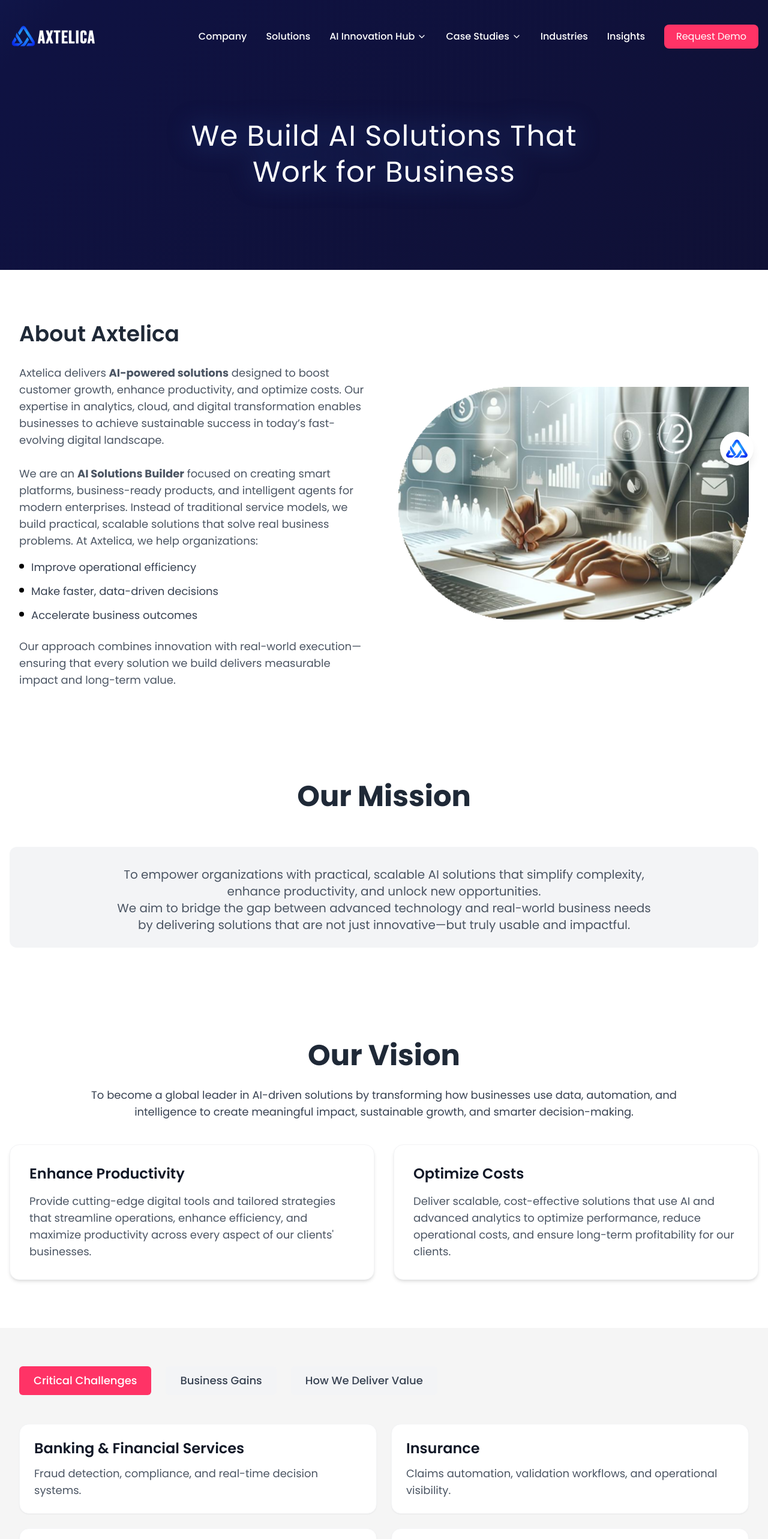
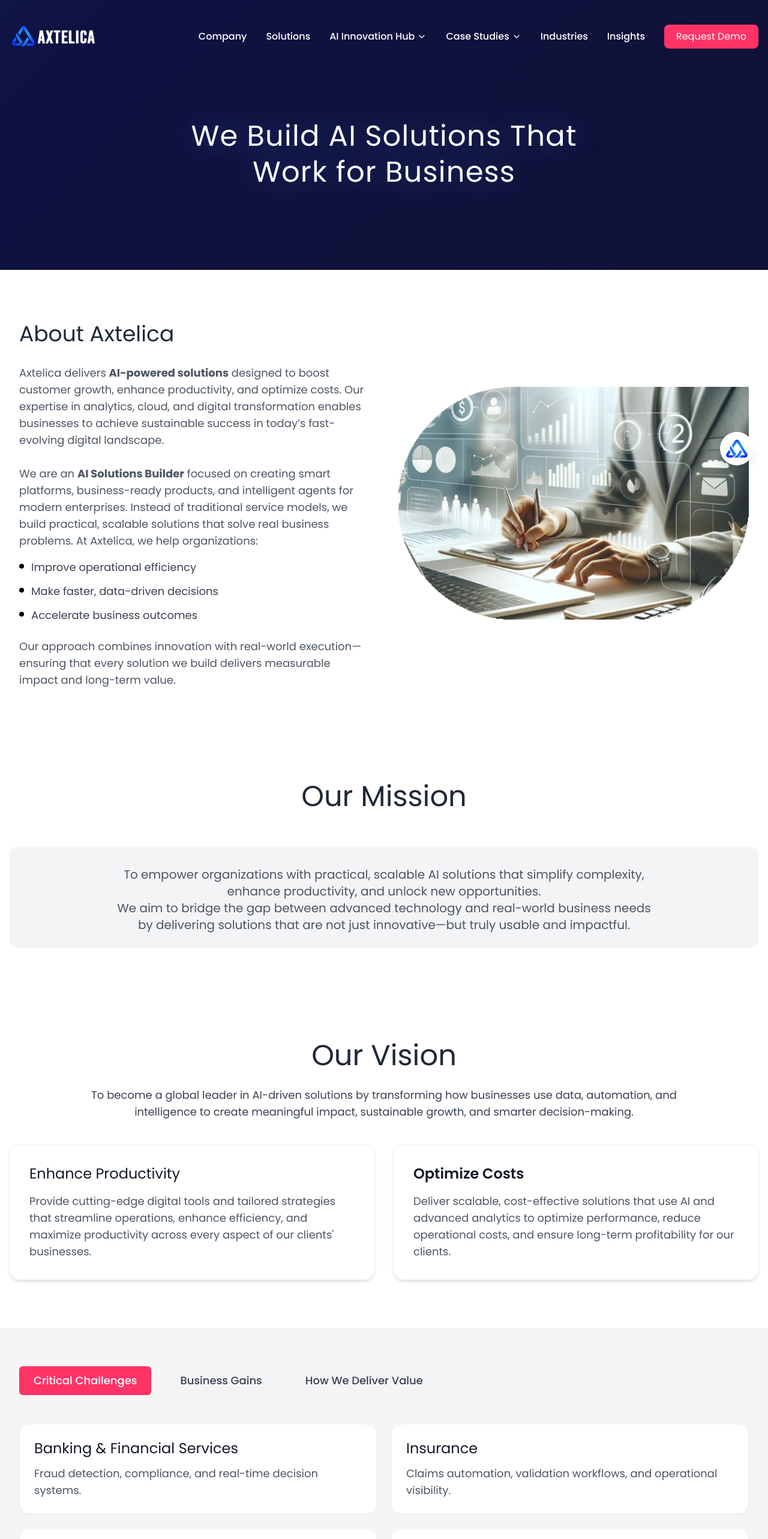
Before and after one commit to Hariomruhela/axtelica, a React (Create React App) app: page /about in a window 1280 px wide. Shown: the top 2566 px of the page at 60% size. Built offline with nearby package versions, Linux system fonts and the light colour scheme.

Commit message:
remove all font bold

```diff
--- a/src/components/AboutSection.js
+++ b/src/components/AboutSection.js
@@ -67,7 +67,7 @@
           whileInView="show"
           viewport={{ once: true }}
         >
-          <h2 className="text-[clamp(20px,4vw,36px)] font-poppins font-semibold mb-4 sm:mb-6">
+          <h2 className="text-[clamp(20px,4vw,36px)] font-poppins  mb-4 sm:mb-6">
             About Axtelica
           </h2>
 
@@ -115,7 +115,7 @@
           initial="hidden"
           whileInView="show"
           viewport={{ once: true }}
-          className="text-[clamp(24px,5vw,48px)] font-poppins font-bold mb-8 sm:mb-12"
+          className="text-[clamp(24px,5vw,48px)] font-poppins  mb-8 sm:mb-12"
         >
           Our Mission
         </motion.h2>
@@ -143,7 +143,7 @@
           initial="hidden"
           whileInView="show"
           viewport={{ once: true }}
-          className="text-[clamp(24px,5vw,48px)] font-poppins font-bold mb-4"
+          className="text-[clamp(24px,5vw,48px)] font-poppins  mb-4"
         >
           Our Vision
         </motion.h2>
@@ -163,7 +163,7 @@
             whileHover={{ y: -8, scale: 1.02 }}
             className="bg-white p-6 sm:p-8 rounded-2xl shadow-md hover:shadow-xl transition duration-300 text-left border border-gray-100"
           >
-            <h3 className="text-lg sm:text-xl lg:text-2xl font-poppins font-semibold text-gray-900 mb-4">
+            <h3 className="text-lg sm:text-xl lg:text-2xl font-poppins  text-gray-900 mb-4">
               Enhance Productivity
             </h3>
 
--- a/src/components/BlogCard.js
+++ b/src/components/BlogCard.js
@@ -19,7 +19,7 @@
 
         {/* Category + Date */}
         <div className="flex justify-between text-lg text-gray-400">
-          <span className="text-pink-400 font-medium">
+          <span className="text-pink-400 ">
             {blog.category}
           </span>
           <span>{blog.date}</span>
--- a/src/components/BlogDetail.js
+++ b/src/components/BlogDetail.js
@@ -52,7 +52,7 @@
           animate="show"
           className="relative z-10 w-full max-w-[1400px] px-4 sm:px-6 lg:px-8 flex justify-center"
         >
-          <h1 className="text-[clamp(28px,5vw,52px)] font-bold text-white text-center max-w-3xl leading-tight">
+          <h1 className="text-[clamp(28px,5vw,52px)]  text-white text-center max-w-3xl leading-tight">
             AI Solutions Built for Real Business Impact
           </h1>
         </motion.div>
@@ -75,7 +75,7 @@
         </p>
 
         {/* Title */}
-        <h1 className="text-3xl md:text-4xl font-bold mb-6">
+        <h1 className="text-3xl md:text-4xl  mb-6">
           {blog.title}
         </h1>
 
--- a/src/components/TabsSection.jsx
+++ b/src/components/TabsSection.jsx
@@ -124,7 +124,7 @@
               >
                 <h3 className="
                   text-lg sm:text-xl lg:text-2xl
-                  font-poppins font-semibold
+                  font-poppins
                   text-gray-900 mb-2 sm:mb-3
                 ">
                   {item.title}
--- a/src/components/WhitepaperCard.js
+++ b/src/components/WhitepaperCard.js
@@ -5,7 +5,7 @@
     <div className="bg-white border border-gray-200 rounded-2xl p-6 sm:p-8 shadow-sm hover:shadow-md transition duration-300">
 
       {/* Title */}
-      <h3 className="text-2xl font-poppins font-semibold text-gray-900 mb-3">
+      <h3 className="text-2xl font-poppins text-gray-900 mb-3">
         {item.title}
       </h3>
 
--- a/src/components/WhitepapersSection.js
+++ b/src/components/WhitepapersSection.js
@@ -9,7 +9,7 @@
       <div className="">
 
         {/* Heading */}
-        <h2 className="text-3xl font-bold text-gray-900 mb-10">
+        <h2 className="text-3xl  text-gray-900 mb-10">
           Whitepapers
         </h2>
 
```
